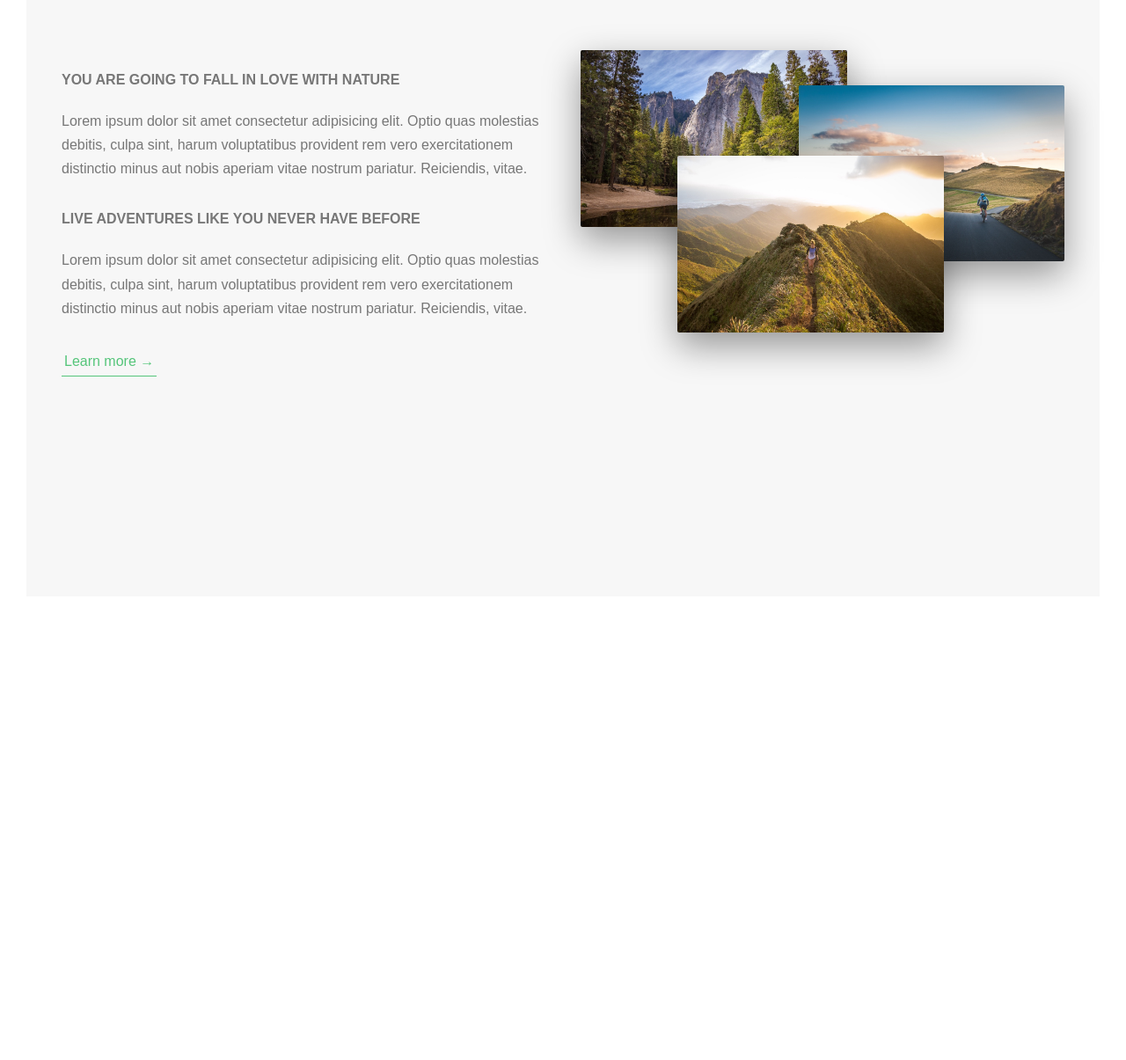
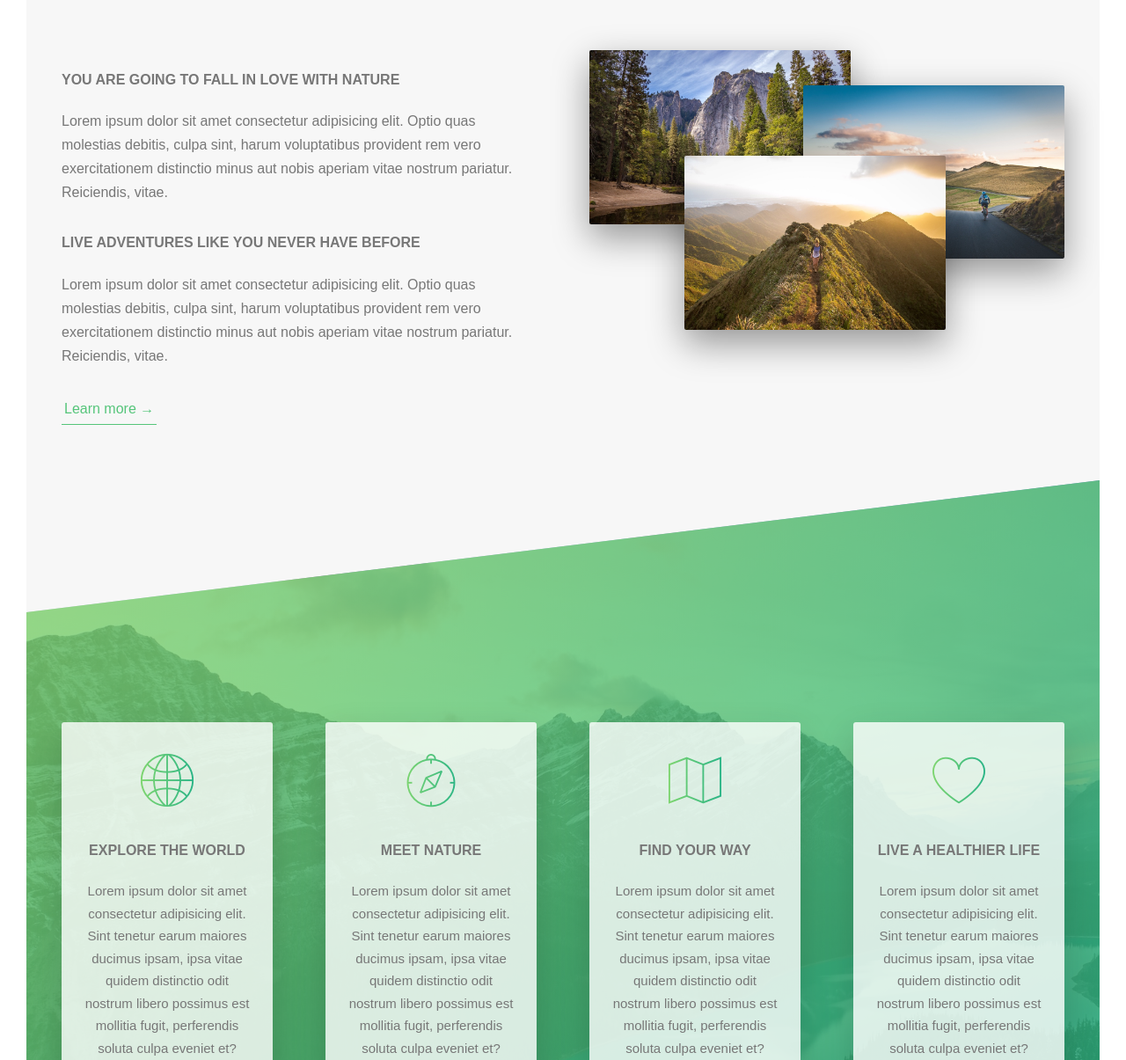
Before and after one commit to Turyfay/css-course, a website: page 1-NATOURS/index.html in a window 1280 px wide. Shown: the part 1103-2308 px from the top of the page at 88% size. Before the commit the page ends 1781 px from the top, so only its background shows below. Drawn offline with Linux system fonts and the light colour scheme.

Commit message:
feat: creating image styles for the features section

```diff
--- /dev/null
+++ b/1-NATOURS/css/icon-font.css
@@ -0,0 +1,445 @@
+@charset "UTF-8";
+
+@font-face {
+  font-family: "linea-basic-10";
+  src:url("fonts/linea-basic-10.eot");
+  src:url("fonts/linea-basic-10.eot?#iefix") format("embedded-opentype"),
+    url("fonts/linea-basic-10.woff") format("woff"),
+    url("fonts/linea-basic-10.ttf") format("truetype"),
+    url("fonts/linea-basic-10.svg#linea-basic-10") format("svg");
+  font-weight: normal;
+  font-style: normal;
+
+}
+
+[data-icon]:before {
+  font-family: "linea-basic-10" !important;
+  content: attr(data-icon);
+  font-style: normal !important;
+  font-weight: normal !important;
+  font-variant: normal !important;
+  text-transform: none !important;
+  speak: none;
+  line-height: 1;
+  -webkit-font-smoothing: antialiased;
+  -moz-osx-font-smoothing: grayscale;
+}
+
+[class^="icon-"]:before,
+[class*=" icon-"]:before {
+  font-family: "linea-basic-10" !important;
+  font-style: normal !important;
+  font-weight: normal !important;
+  font-variant: normal !important;
+  text-transform: none !important;
+  speak: none;
+  line-height: 1;
+  -webkit-font-smoothing: antialiased;
+  -moz-osx-font-smoothing: grayscale;
+}
+
+.icon-basic-accelerator:before {
+  content: "a";
+}
+.icon-basic-alarm:before {
+  content: "b";
+}
+.icon-basic-anchor:before {
+  content: "c";
+}
+.icon-basic-anticlockwise:before {
+  content: "d";
+}
+.icon-basic-archive:before {
+  content: "e";
+}
+.icon-basic-archive-full:before {
+  content: "f";
+}
+.icon-basic-ban:before {
+  content: "g";
+}
+.icon-basic-battery-charge:before {
+  content: "h";
+}
+.icon-basic-battery-empty:before {
+  content: "i";
+}
+.icon-basic-battery-full:before {
+  content: "j";
+}
+.icon-basic-battery-half:before {
+  content: "k";
+}
+.icon-basic-bolt:before {
+  content: "l";
+}
+.icon-basic-book:before {
+  content: "m";
+}
+.icon-basic-book-pen:before {
+  content: "n";
+}
+.icon-basic-book-pencil:before {
+  content: "o";
+}
+.icon-basic-bookmark:before {
+  content: "p";
+}
+.icon-basic-calculator:before {
+  content: "q";
+}
+.icon-basic-calendar:before {
+  content: "r";
+}
+.icon-basic-cards-diamonds:before {
+  content: "s";
+}
+.icon-basic-cards-hearts:before {
+  content: "t";
+}
+.icon-basic-case:before {
+  content: "u";
+}
+.icon-basic-chronometer:before {
+  content: "v";
+}
+.icon-basic-clessidre:before {
+  content: "w";
+}
+.icon-basic-clock:before {
+  content: "x";
+}
+.icon-basic-clockwise:before {
+  content: "y";
+}
+.icon-basic-cloud:before {
+  content: "z";
+}
+.icon-basic-clubs:before {
+  content: "A";
+}
+.icon-basic-compass:before {
+  content: "B";
+}
+.icon-basic-cup:before {
+  content: "C";
+}
+.icon-basic-diamonds:before {
+  content: "D";
+}
+.icon-basic-display:before {
+  content: "E";
+}
+.icon-basic-download:before {
+  content: "F";
+}
+.icon-basic-exclamation:before {
+  content: "G";
+}
+.icon-basic-eye:before {
+  content: "H";
+}
+.icon-basic-eye-closed:before {
+  content: "I";
+}
+.icon-basic-female:before {
+  content: "J";
+}
+.icon-basic-flag1:before {
+  content: "K";
+}
+.icon-basic-flag2:before {
+  content: "L";
+}
+.icon-basic-floppydisk:before {
+  content: "M";
+}
+.icon-basic-folder:before {
+  content: "N";
+}
+.icon-basic-folder-multiple:before {
+  content: "O";
+}
+.icon-basic-gear:before {
+  content: "P";
+}
+.icon-basic-geolocalize-01:before {
+  content: "Q";
+}
+.icon-basic-geolocalize-05:before {
+  content: "R";
+}
+.icon-basic-globe:before {
+  content: "S";
+}
+.icon-basic-gunsight:before {
+  content: "T";
+}
+.icon-basic-hammer:before {
+  content: "U";
+}
+.icon-basic-headset:before {
+  content: "V";
+}
+.icon-basic-heart:before {
+  content: "W";
+}
+.icon-basic-heart-broken:before {
+  content: "X";
+}
+.icon-basic-helm:before {
+  content: "Y";
+}
+.icon-basic-home:before {
+  content: "Z";
+}
+.icon-basic-info:before {
+  content: "0";
+}
+.icon-basic-ipod:before {
+  content: "1";
+}
+.icon-basic-joypad:before {
+  content: "2";
+}
+.icon-basic-key:before {
+  content: "3";
+}
+.icon-basic-keyboard:before {
+  content: "4";
+}
+.icon-basic-laptop:before {
+  content: "5";
+}
+.icon-basic-life-buoy:before {
+  content: "6";
+}
+.icon-basic-lightbulb:before {
+  content: "7";
+}
+.icon-basic-link:before {
+  content: "8";
+}
+.icon-basic-lock:before {
+  content: "9";
+}
+.icon-basic-lock-open:before {
+  content: "!";
+}
+.icon-basic-magic-mouse:before {
+  content: "\"";
+}
+.icon-basic-magnifier:before {
+  content: "#";
+}
+.icon-basic-magnifier-minus:before {
+  content: "$";
+}
+.icon-basic-magnifier-plus:before {
+  content: "%";
+}
+.icon-basic-mail:before {
+  content: "&";
+}
+.icon-basic-mail-multiple:before {
+  content: "'";
+}
+.icon-basic-mail-open:before {
+  content: "(";
+}
+.icon-basic-mail-open-text:before {
+  content: ")";
+}
+.icon-basic-male:before {
+  content: "*";
+}
+.icon-basic-map:before {
+  content: "+";
+}
+.icon-basic-message:before {
+  content: ",";
+}
+.icon-basic-message-multiple:before {
+  content: "-";
+}
+.icon-basic-message-txt:before {
+  content: ".";
+}
+.icon-basic-mixer2:before {
+  content: "/";
+}
+.icon-basic-mouse:before {
+  content: ":";
+}
+.icon-basic-notebook:before {
+  content: ";";
+}
+.icon-basic-notebook-pen:before {
+  content: "<";
+}
+.icon-basic-notebook-pencil:before {
+  content: "=";
+}
+.icon-basic-paperplane:before {
+  content: ">";
+}
+.icon-basic-pencil-ruler:before {
+  content: "?";
+}
+.icon-basic-pencil-ruler-pen:before {
+  content: "@";
+}
+.icon-basic-photo:before {
+  content: "[";
+}
+.icon-basic-picture:before {
+  content: "]";
+}
+.icon-basic-picture-multiple:before {
+  content: "^";
+}
+.icon-basic-pin1:before {
+  content: "_";
+}
+.icon-basic-pin2:before {
+  content: "`";
+}
+.icon-basic-postcard:before {
+  content: "{";
+}
+.icon-basic-postcard-multiple:before {
+  content: "|";
+}
+.icon-basic-printer:before {
+  content: "}";
+}
+.icon-basic-question:before {
+  content: "~";
+}
+.icon-basic-rss:before {
+  content: "\\";
+}
+.icon-basic-server:before {
+  content: "\e000";
+}
+.icon-basic-server2:before {
+  content: "\e001";
+}
+.icon-basic-server-cloud:before {
+  content: "\e002";
+}
+.icon-basic-server-download:before {
+  content: "\e003";
+}
+.icon-basic-server-upload:before {
+  content: "\e004";
+}
+.icon-basic-settings:before {
+  content: "\e005";
+}
+.icon-basic-share:before {
+  content: "\e006";
+}
+.icon-basic-sheet:before {
+  content: "\e007";
+}
+.icon-basic-sheet-multiple:before {
+  content: "\e008";
+}
+.icon-basic-sheet-pen:before {
+  content: "\e009";
+}
+.icon-basic-sheet-pencil:before {
+  content: "\e00a";
+}
+.icon-basic-sheet-txt:before {
+  content: "\e00b";
+}
+.icon-basic-signs:before {
+  content: "\e00c";
+}
+.icon-basic-smartphone:before {
+  content: "\e00d";
+}
+.icon-basic-spades:before {
+  content: "\e00e";
+}
+.icon-basic-spread:before {
+  content: "\e00f";
+}
+.icon-basic-spread-bookmark:before {
+  content: "\e010";
+}
+.icon-basic-spread-text:before {
+  content: "\e011";
+}
+.icon-basic-spread-text-bookmark:before {
+  content: "\e012";
+}
+.icon-basic-star:before {
+  content: "\e013";
+}
+.icon-basic-tablet:before {
+  content: "\e014";
+}
+.icon-basic-target:before {
+  content: "\e015";
+}
+.icon-basic-todo:before {
+  content: "\e016";
+}
+.icon-basic-todo-pen:before {
+  content: "\e017";
+}
+.icon-basic-todo-pencil:before {
+  content: "\e018";
+}
+.icon-basic-todo-txt:before {
+  content: "\e019";
+}
+.icon-basic-todolist-pen:before {
+  content: "\e01a";
+}
+.icon-basic-todolist-pencil:before {
+  content: "\e01b";
+}
+.icon-basic-trashcan:before {
+  content: "\e01c";
+}
+.icon-basic-trashcan-full:before {
+  content: "\e01d";
+}
+.icon-basic-trashcan-refresh:before {
+  content: "\e01e";
+}
+.icon-basic-trashcan-remove:before {
+  content: "\e01f";
+}
+.icon-basic-upload:before {
+  content: "\e020";
+}
+.icon-basic-usb:before {
+  content: "\e021";
+}
+.icon-basic-video:before {
+  content: "\e022";
+}
+.icon-basic-watch:before {
+  content: "\e023";
+}
+.icon-basic-webpage:before {
+  content: "\e024";
+}
+.icon-basic-webpage-img-txt:before {
+  content: "\e025";
+}
+.icon-basic-webpage-multiple:before {
+  content: "\e026";
+}
+.icon-basic-webpage-txt:before {
+  content: "\e027";
+}
+.icon-basic-world:before {
+  content: "\e028";
+}
--- a/1-NATOURS/index.html
+++ b/1-NATOURS/index.html
@@ -4,6 +4,7 @@
     <meta charset="UTF-8" />
     <meta name="viewport" content="width=device-width, initial-scale=1.0" />
 
+    <link rel="stylesheet" href="css/icon-font.css" />
     <link rel="stylesheet" href="css/style.css" />
     <link rel="shortcut icon" href="img/favicon.png" type="image/png" />
 
@@ -75,6 +76,66 @@
           </div>
         </div>
       </section>
+      <section class="section-features">
+        <div class="row">
+          <div class="col-1-of-4">
+            <div class="feature-box">
+              <i class="feature-box__icon icon-basic-world"></i>
+              <h3 class="heading-tertiary u-margin-bottom-small">
+                Explore the world
+              </h3>
+              <p>
+                Lorem ipsum dolor sit amet consectetur adipisicing elit. Sint
+                tenetur earum maiores ducimus ipsam, ipsa vitae quidem
+                distinctio odit nostrum libero possimus est mollitia fugit,
+                perferendis soluta culpa eveniet et?
+              </p>
+            </div>
+          </div>
+          <div class="col-1-of-4">
+            <div class="feature-box">
+              <i class="feature-box__icon icon-basic-compass"></i>
+              <h3 class="heading-tertiary u-margin-bottom-small">
+                Meet nature
+              </h3>
+              <p>
+                Lorem ipsum dolor sit amet consectetur adipisicing elit. Sint
+                tenetur earum maiores ducimus ipsam, ipsa vitae quidem
+                distinctio odit nostrum libero possimus est mollitia fugit,
+                perferendis soluta culpa eveniet et?
+              </p>
+            </div>
+          </div>
+          <div class="col-1-of-4">
+            <div class="feature-box">
+              <i class="feature-box__icon icon-basic-map"></i>
+              <h3 class="heading-tertiary u-margin-bottom-small">
+                Find your way
+              </h3>
+              <p>
+                Lorem ipsum dolor sit amet consectetur adipisicing elit. Sint
+                tenetur earum maiores ducimus ipsam, ipsa vitae quidem
+                distinctio odit nostrum libero possimus est mollitia fugit,
+                perferendis soluta culpa eveniet et?
+              </p>
+            </div>
+          </div>
+          <div class="col-1-of-4">
+            <div class="feature-box">
+              <i class="feature-box__icon icon-basic-heart"></i>
+              <h3 class="heading-tertiary u-margin-bottom-small">
+                Live a healthier life
+              </h3>
+              <p>
+                Lorem ipsum dolor sit amet consectetur adipisicing elit. Sint
+                tenetur earum maiores ducimus ipsam, ipsa vitae quidem
+                distinctio odit nostrum libero possimus est mollitia fugit,
+                perferendis soluta culpa eveniet et?
+              </p>
+            </div>
+          </div>
+        </div>
+      </section>
     </main>
     <!--  <section class="grid-test">
       <div class="row">
--- a/1-NATOURS/sass/abstracts/_variables.scss
+++ b/1-NATOURS/sass/abstracts/_variables.scss
@@ -1,7 +1,7 @@
 //GRID
 $grid-width: 114rem;
 $gutter-vertical: 8rem;
-$gutter-horizontal: 4rem;
+$gutter-horizontal: 6rem;
 
 //FONT
 $default-font-size: 1.6rem;
--- /dev/null
+++ b/1-NATOURS/sass/components/_feature-box.scss
@@ -0,0 +1,25 @@
+.feature-box {
+  background-color: rgba($color-white, 0.8);
+  font-size: 1.5rem;
+  padding: 2.5rem;
+  text-align: center;
+  border-radius: 3px;
+  box-shadow: 0 1.5rem 4rem rgba($color-black, 0.15);
+
+  &__icon {
+    font-size: 6rem;
+    margin-bottom: 0.5rem;
+    display: inline-block;
+    background-image: linear-gradient(
+      to right,
+      $color-primary-light,
+      $color-primary-dark
+    );
+    background-clip: text;
+    color: transparent;
+    transition: transform 0.3s;
+  }
+  &:hover {
+    transform: translateY(-1.5rem) scale(1.03);
+  }
+}
--- a/1-NATOURS/sass/main.scss
+++ b/1-NATOURS/sass/main.scss
@@ -12,6 +12,7 @@
 //Components
 @import "components/bottom";
 @import "components/composition";
+@import "components/feature-box";
 
 //Layout
 @import "layout/grid";
--- a/1-NATOURS/sass/pages/_home.scss
+++ b/1-NATOURS/sass/pages/_home.scss
@@ -2,3 +2,18 @@
   background-color: $color-grey-light-1;
   padding: 25rem 0;
 }
+.section-features {
+  padding: 20rem 0;
+  background-image: linear-gradient(
+      to right bottom,
+      rgba($color-primary-light, 0.8),
+      rgba($color-primary-dark, 0.8)
+    ),
+    url(../img/nat-4.jpg);
+  background-size: cover;
+  transform: skewY(-7deg);
+  margin-top: -11.2rem;
+  & > * {
+    transform: skewY(7deg);
+  }
+}
```
Also changed, not shown: 1-NATOURS/css/fonts/linea-basic-10.ttf (added), 1-NATOURS/css/fonts/linea-basic-10.woff (added), 1-NATOURS/css/style.css, 3 other files.
